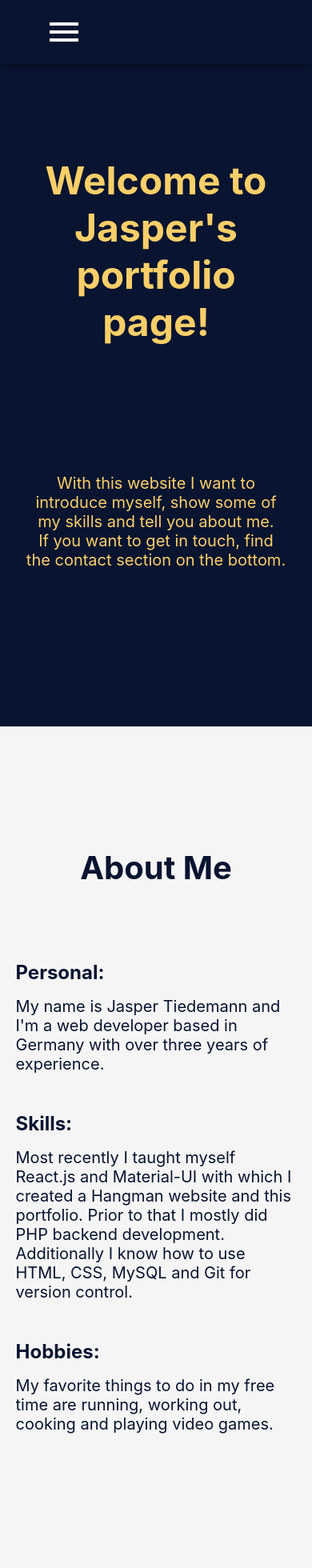
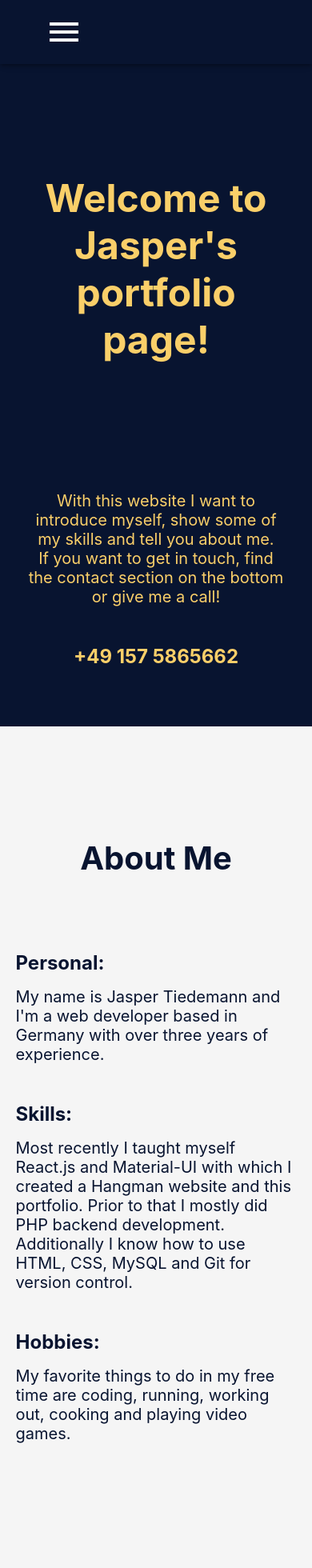
Before and after one commit to jas-tiedemann/reactPortfolio, a React (Create React App) app: page / in a window 390 px wide. Shown: the top 1960 px of the page at 80% size. Built offline with nearby package versions, Linux system fonts and the light colour scheme; grey boxes are pictures that could not be loaded.

Commit message:
changes text in resume about and intro component, fixes bug for project component in mobile view

```diff
--- a/package.json
+++ b/package.json
@@ -26,7 +26,7 @@
   "scripts": {
     "predeploy": "npm run build",
     "deploy": "gh-pages -d build",
-    "start:frontend": "react-scripts start",
+    "start": "react-scripts start",
     "start:backend": "nodemon index.js",
     "build": "react-scripts build",
     "test": "react-scripts test",
--- a/src/components/About.js
+++ b/src/components/About.js
@@ -41,7 +41,7 @@ const About = () => {
                     <Typography variant="h3">Skills:</Typography>
                     <Typography variant="p">Most recently I taught myself React.js and Material-UI with which I created a Hangman website and this portfolio. Prior to that I mostly did PHP backend development. Additionally I know how to use HTML, CSS, MySQL and Git for version control.</Typography>
                     <Typography variant="h3">Hobbies:</Typography>
-                    <Typography variant="p">My favorite things to do in my free time are running, working out, cooking and playing video games.</Typography>
+                    <Typography variant="p">My favorite things to do in my free time are coding, running, working out, cooking and playing video games.</Typography>
                 </Box>
             </Box>
         </Box>
--- a/src/components/Intro.js
+++ b/src/components/Intro.js
@@ -19,7 +19,7 @@ import {
             padding: "2rem"
         }}>
             <Typography variant="h1" sx={{
-                paddingBottom: "10rem"
+                padding: "10rem 0"
             }}>
                 Welcome to Jasper's portfolio page!
             </Typography>
@@ -27,7 +27,10 @@ import {
                 With this website I want to introduce myself, show some of my skills and tell you about me.
             </Typography>
             <Typography variant="p">
-                If you want to get in touch, find the contact section on the bottom.
+                If you want to get in touch, find the contact section on the bottom or give me a call!
+            </Typography>
+            <Typography variant="h3">
+                +49 157 5865662
             </Typography>
         </Box>
     )};
--- a/src/components/Project.js
+++ b/src/components/Project.js
@@ -7,10 +7,10 @@ const Project = ( { projName, imgSrc, link, projDesc } ) => {
         <MuiLink href={link} target="_blank" sx={{
             textDecoration: "none",
             rel: "noopener",
-            md: {":hover": {
-                "& .nameOfProj": {
-                    color: "beige",
-                    bgcolor: "dark",
+            ":hover": {
+                md: {"& .nameOfProj": {
+                    color: "#FACF69",
+                    backgroundColor: "#081430"
                 },
                 "& .linkBoxDescription": {
                     visibility: "visible",
@@ -18,9 +18,9 @@ const Project = ( { projName, imgSrc, link, projDesc } ) => {
                 },
                 "& .linkBox": {
                     boxShadow: 20,
-                    borderColor: "beige",
-                }
-            }}
+                    borderColor: "#FACF69",
+                }}
+            }
         }}>
             <Box className="linkBox" sx={{
                 borderRadius: 2,
--- a/src/components/Resume.js
+++ b/src/components/Resume.js
@@ -104,7 +104,7 @@ const Resume = () => {
                         </List>
                         <List>
                             <ListItem>moebel.de Einrichten und Wohnen AG</ListItem>
-                            <ListItem>- programming in HTML, CSS, PHP, Javascript</ListItem>
+                            <ListItem>- programming in HTML, CSS, Javascript, PHP</ListItem>
                             <ListItem>- working with MYSQL and AWS</ListItem>
                         </List>
                     </CVBox>
```
